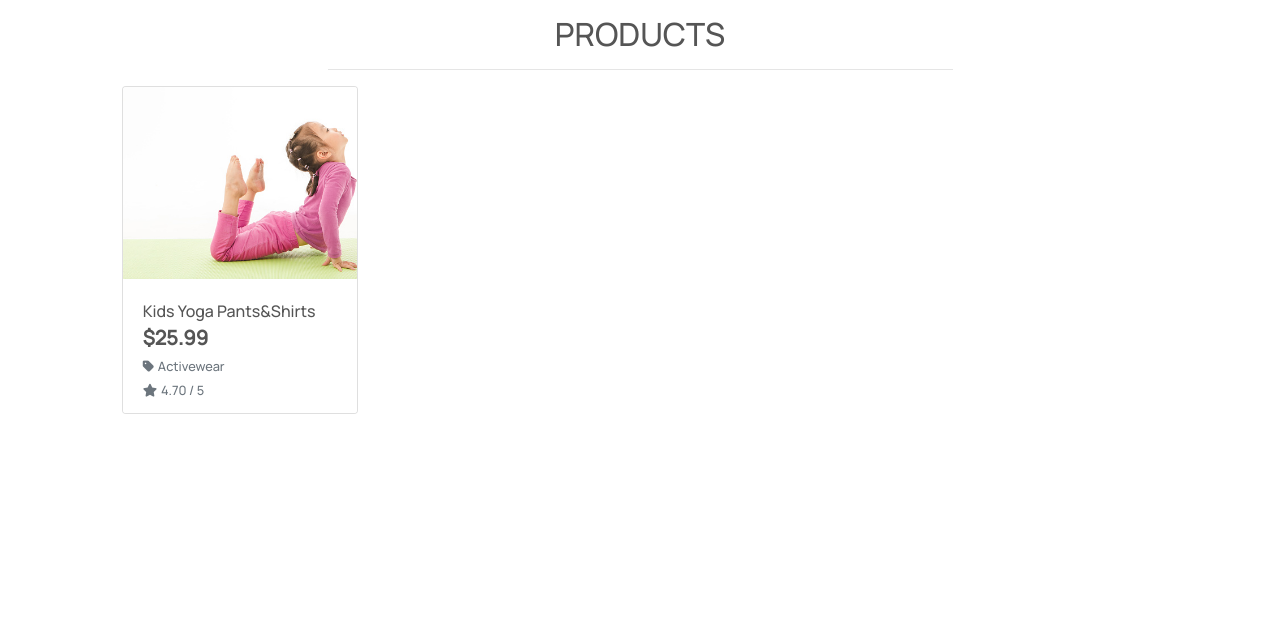
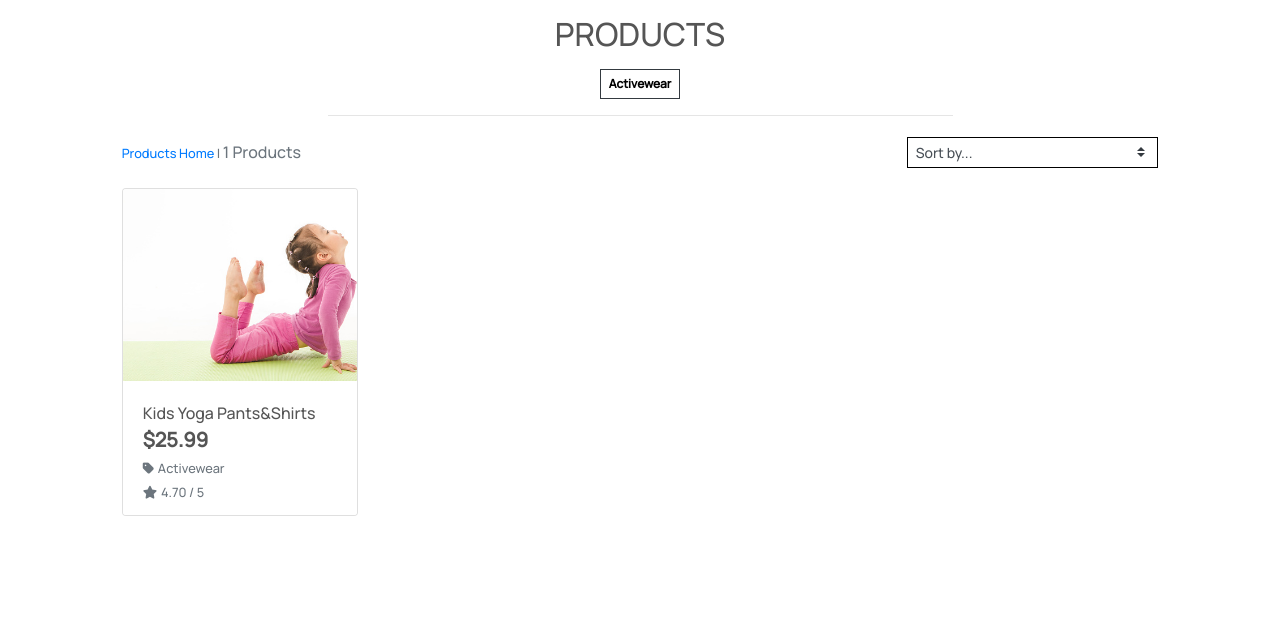
Before and after one commit to Bhargavi84/yoga-emporium, a Django app: page /products/?category=activewear in a window 1280 px wide. Shown: the part 165-800 px from the top of the page. Run offline with Django 3.2, Linux system fonts and the light colour scheme; data comes from the database, SQL or seed files in the repository; some libraries are stand-ins or nearby versions.

Commit message:
Added product counts to praduct page

```diff
--- a/products/templates/products/products.html
+++ b/products/templates/products/products.html
@@ -15,12 +15,42 @@
         <div class="row">
             <div class="col text-center mt-3">
                 <h2 class="logo-font">Products</h2>
+                    {% for c in current_categories %}
+                        <a class="category-badge text-decoration-none" href="{% url 'products' %}?category={{ c.name }}">
+                            <span class="p-2 mt-2 badge badge-white text-black rounded-0 border border-dark">
+                                {{ c.friendly_name }}</span>
+                        </a>
+                    {% endfor %}
                 <hr class="w-50 mb-1">
             </div>
         </div>
         <div class="row">
             <div class="product-container col-10 offset-1">
-                <div class="row mt-1 mb-2"></div>
+                <div class="row mt-1 mb-2">
+                    <div class="col-12 col-md-6 my-auto order-md-last d-flex justify-content-center justify-content-md-end">
+                        <div class="sort-select-wrapper w-50">
+                            <select id="sort-selector" class="custom-select custom-select-sm rounded-0 border border-{% if current_sorting != 'None_None' %}info{% else %}black{% endif %}">
+                                <option value="reset" {% if current_sorting == 'None_None' %}selected{% endif %}>Sort by...</option>
+                                <option value="price_asc" {% if current_sorting == 'price_asc' %}selected{% endif %}>Price (low to high)</option>
+                                <option value="price_desc" {% if current_sorting == 'price_desc' %}selected{% endif %}>Price (high to low)</option>
+                                <option value="rating_asc" {% if current_sorting == 'rating_asc' %}selected{% endif %}>Rating (low to high)</option>
+                                <option value="rating_desc" {% if current_sorting == 'rating_desc' %}selected{% endif %}>Rating (high to low)</option>
+                                <option value="name_asc" {% if current_sorting == 'name_asc' %}selected{% endif %}>Name (A-Z)</option>
+                                <option value="name_desc" {% if current_sorting == 'name_desc' %}selected{% endif %}>Name (Z-A)</option>
+                                <option value="category_asc" {% if current_sorting == 'category_asc' %}selected{% endif %}>Category (A-Z)</option>
+                                <option value="category_desc" {% if current_sorting == 'category_desc' %}selected{% endif %}>Category (Z-A)</option>
+                            </select>
+                        </div>
+                    </div>
+                    <div class="col-12 col-md-6 order-md-first">
+                        <p class="text-muted mt-3 text-center text-md-left">
+                            {% if search_term or current_categories or current_sorting != 'None_None' %}
+                                <span class="small"><a href="{% url 'products' %}">Products Home</a> | </span>
+                            {% endif %}
+                            {{ products|length }} Products{% if search_term %} found for <strong>"{{ search_term }}"</strong>{% endif %}
+                        </p>
+                    </div>
+                </div>
                 <div class="row">
                     {% for product in products %}
                     <div class="col-sm-6 col-md-6 col-lg-4 col-xl-3">
--- a/static/css/base.css
+++ b/static/css/base.css
@@ -76,6 +76,12 @@ body{
     object-fit: cover;
 }
 
+a.category-badge > span.badge:hover {
+    background: #212529 !important;
+    color: #fff !important;
+}
+
+
 /* -------------------------------- Media Queries */
 
 /* Slightly larger container on xl screens */
--- a/templates/includes/main-nav.html
+++ b/templates/includes/main-nav.html
@@ -18,10 +18,10 @@
                 Clothing
             </a>
             <div class="dropdown-menu border-0" aria-labelledby="clothing-link">
-                <a href="{% url 'products' %}?category=activewear,essentials" class="dropdown-item">Activewear</a>
+                <a href="{% url 'products' %}?category=activewear" class="dropdown-item">Activewear</a>
                 <a href="{% url 'products' %}?category=pants" class="dropdown-item">Pants</a>
                 <a href="{% url 'products' %}?category=shirts" class="dropdown-item">Shirts</a>
-                <a href="{% url 'products' %}?category=activewear,essentials,pants,shirts" class="dropdown-item">All Clothing</a>
+                <a href="{% url 'products' %}?category=activewear,pants,shirts" class="dropdown-item">All Clothing</a>
             </div>
         </li>
 
@@ -32,7 +32,7 @@
             <div class="dropdown-menu border-0" aria-labelledby="essential-link">
                 <a href="{% url 'products' %}?category=mats_blocks" class="dropdown-item">Mats &amp; Blocks</a>
                 <a href="{% url 'products' %}?category=antiques_idols" class="dropdown-item">Antiques &amp; Idols</a>
-                <a href="{% url 'products' %}?category=mat_blocks,antiques_idols" class="dropdown-item">Others</a>
+                <a href="{% url 'products' %}?category=mats_blocks,antiques_idols" class="dropdown-item">Others</a>
             </div>
         </li>
 
```
